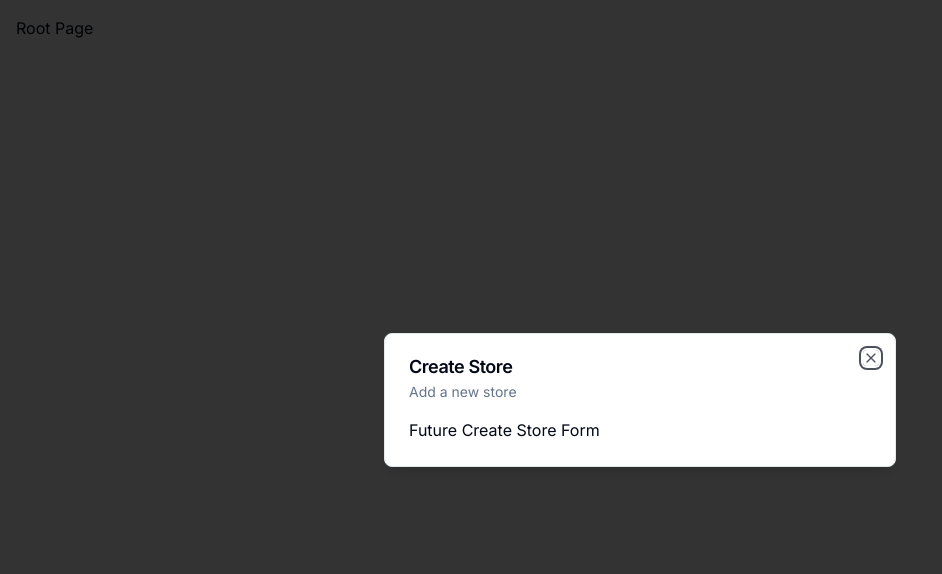
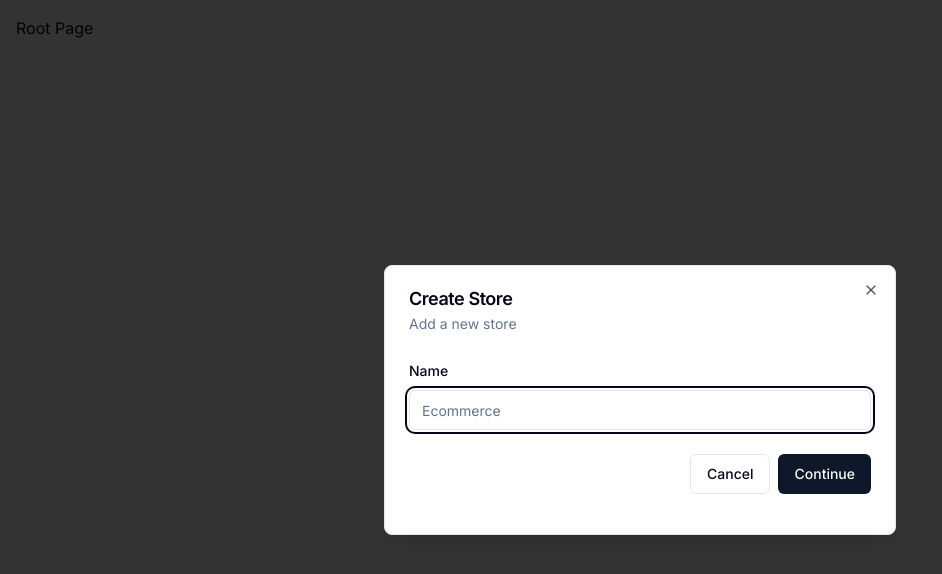
Before and after one commit to Thangnguyenvn98/Flask-NextJS-Ecommerce, a Next.js app: page / in a window 1280 px wide. Shown: the top 574 px of the page, without its empty margins (0-942 px from the left). Built offline with nearby package versions, Linux system fonts and the light colour scheme.

Commit message:
Form validation for creating a store using Zod and react-forms

```diff
--- a/components/modals/store-modal.tsx
+++ b/components/modals/store-modal.tsx
@@ -1,15 +1,77 @@
 "use client"
 
+import * as z from "zod"
+import { useForm } from "react-hook-form"
+import { zodResolver} from "@hookform/resolvers/zod"
+
+
+
+import { useStoreModal } from "@/hooks/use-store-modal"
+
 import { Modal } from "../ui/modal"
-import { useStoreModal } from "@/hooks/use-store-modal"
+import { Form, FormControl, FormField, FormItem, FormLabel, FormMessage } from "../ui/form"
+import { Input } from "../ui/input"
+import { Button } from "../ui/button"
+
+
+//zod is required from shadcn for forms
+const formSchema = z.object({
+    name: z.string().min(1) //at least 1 character required
+})
 
 export const StoreModal = () => {
     const storeModal = useStoreModal()
+
+    //form here is used below in Form component of ShadCN
+    const form = useForm<z.infer<typeof formSchema>>(
+        {
+            resolver: zodResolver(formSchema),
+            defaultValues: {
+                name:""
+            }
+        }
+    )
+
+    const onSubmit = async (values: z.infer<typeof formSchema>) => {
+            console.log(values)
+            //CREATE STORE: TODO LATER
+    }
+
     return (
         <Modal title="Create Store" description="Add a new store"
         isOpen={storeModal.isOpen}
         onClose={storeModal.onClose}>
-        Future Create Store Form
+        <div>
+            <div className="space-y-4 py-2 pb-4">
+        <Form {...form}>
+        <form onSubmit={form.handleSubmit(onSubmit)}>
+            <FormField
+            control={form.control}
+            name="name"
+            render={({field})=>(
+                <FormItem>
+                    <FormLabel>
+                        Name
+                    </FormLabel>
+                    <FormControl>
+                        <Input placeholder="Ecommerce" {...field}/>
+                    </FormControl>
+                    <FormMessage/>   {/* This condition defined in form constant of zod above in formSchema*/}
+                </FormItem>
+            )}
+            />
+        <div className='pt-6 space-x-2 flex items-center justify-end w-full'>
+                    <Button variant="outline" onClick={storeModal.onClose}>Cancel</Button>
+                    <Button type="submit">Continue</Button>
+                    {/* call the obSubmit defined above*/}
+
+        </div>
+
+        </form>
+        </Form>
+            </div>
+        </div>
+
         </Modal>
     )
 
```
